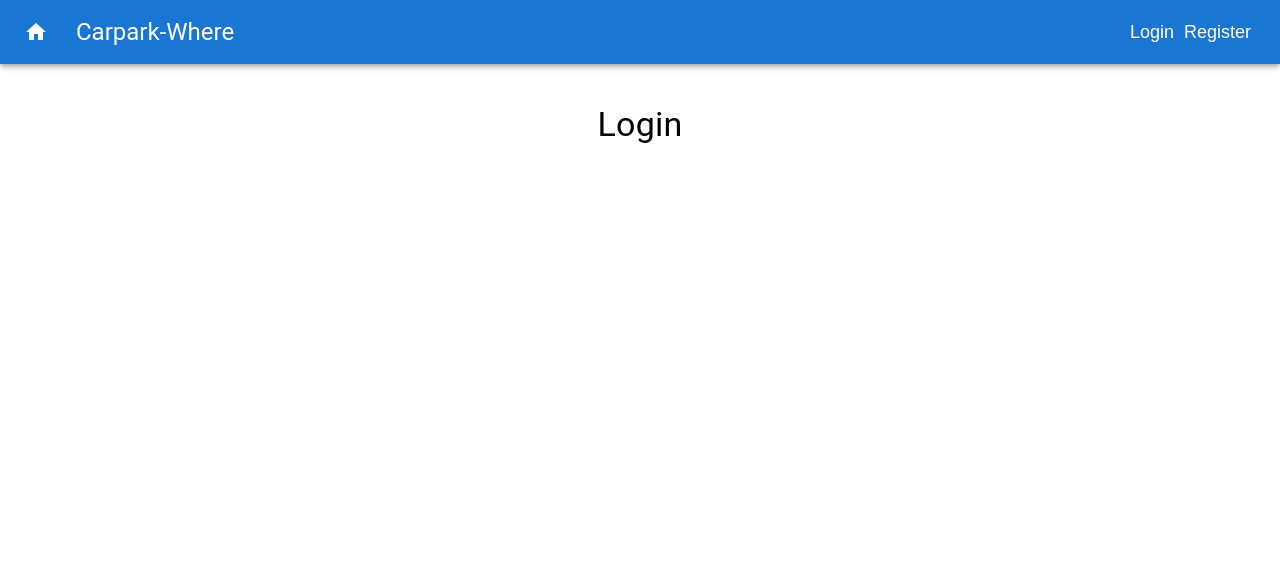
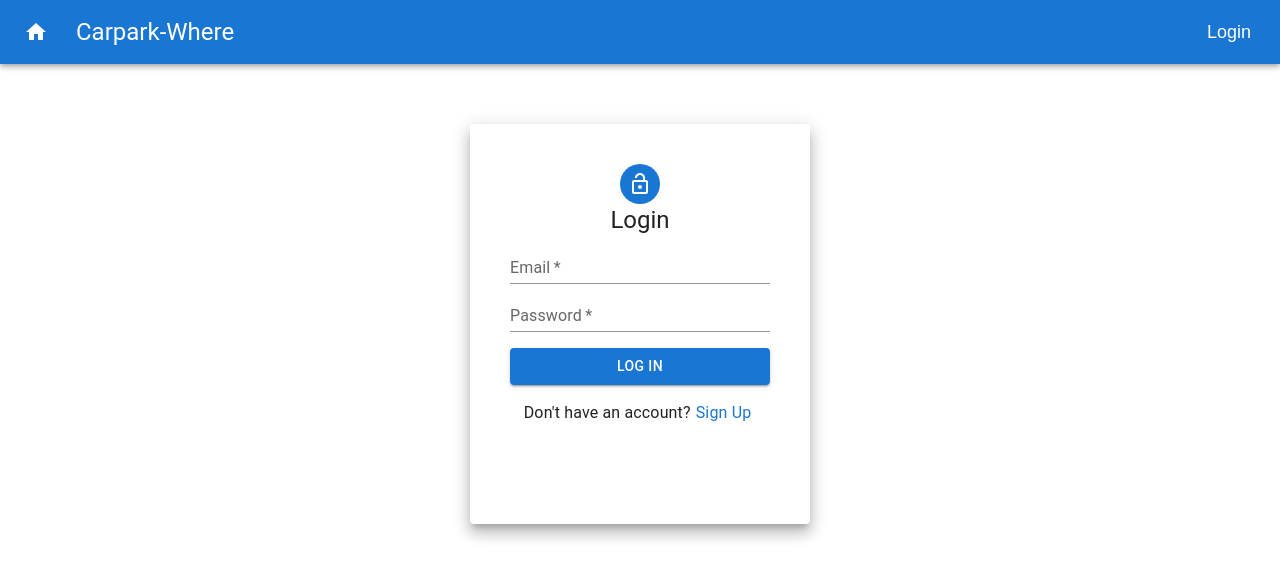
Before and after one commit to michaelseyo/carpark-where, a React (Create React App) app in the folder client/carpark-app/: page /login in a window 1280 px wide. Shown: the top 578 px of the page. Built offline with nearby package versions, Linux system fonts and the light colour scheme.

Commit message:
Create login UI

```diff
--- a/client/carpark-app/src/components/NavBar.js
+++ b/client/carpark-app/src/components/NavBar.js
@@ -19,10 +19,6 @@ export default function NavBar() {
 
     const handleHome = () => {
         navigate("/");
-    }
-
-    const handleRegister = () => {
-        navigate("/register");
     }
 
     const handleLogin = () => {
@@ -69,13 +65,6 @@ export default function NavBar() {
                             >
                                 Login
                             </IconButton>
-                            <IconButton
-                                size="small"
-                                color="inherit"
-                                onClick={handleRegister}
-                            >
-                                Register
-                            </IconButton>
                         </div>
                     )}
                     {auth && (
--- a/client/carpark-app/src/components/pages/Home.js
+++ b/client/carpark-app/src/components/pages/Home.js
@@ -1,5 +1,5 @@
 import React from "react";
-import Container from "@mui/material/Container";
+import Grid from "@mui/material/Grid";
 import Typography from "@mui/material/Typography";
 import Button from "@mui/material/Button";
 
@@ -10,14 +10,14 @@ const getAvailability = async () => {
   }
 export default function Home() {
     return (
-        <Container
+        <Grid
+            align='center'
             sx={{
                 marginTop: 5
             }}
         >
             <Typography
                 variant="h4"
-                align="center"
             >
                 Welcome!
             </Typography>
@@ -26,6 +26,6 @@ export default function Home() {
             >
                 Test
             </Button>
-        </Container>
+        </Grid>
     );
 }
--- a/client/carpark-app/src/components/pages/Login.js
+++ b/client/carpark-app/src/components/pages/Login.js
@@ -1,21 +1,75 @@
-import React from 'react';
-import Container from "@mui/material/Container";
+import React from "react";
+import { useNavigate } from "react-router-dom";
+import Grid from "@mui/material/Grid";
+import Paper from "@mui/material/Paper";
+import Avatar from "@mui/material/Avatar";
 import Typography from "@mui/material/Typography";
+import TextField from "@mui/material/TextField";
 import Button from "@mui/material/Button";
+import Link from "@mui/material/Link";
+import LockOpenIcon from "@mui/icons-material/LockOpen";
 
 export default function Login() {
-    return (
-        <Container
-            sx={{
-                marginTop: 5
-            }}
-        >
-            <Typography
-                variant="h4"
-                align="center"
+  let navigate = useNavigate();
+  const handleSignUp = () => {
+    navigate("/register");
+  };
+
+  const gridStyle = {
+    margin: "60px",
+  };
+  const paperStyle = {
+    padding: "40px",
+    height: "30vh",
+    minHeight: "320px",
+    width: 260,
+    margin: "20px auto",
+  };
+  const avatarStyle = {
+    backgroundColor: "#1976d2",
+  };
+  const btnStyle = {
+    margin: "16px 0",
+  };
+
+  return (
+    <Grid sx={gridStyle}>
+      <Paper elevation={10} sx={paperStyle}>
+        <Grid align="center">
+          <Avatar sx={avatarStyle}>
+            <LockOpenIcon />
+          </Avatar>
+          <Typography variant="h5">Login</Typography>
+          <TextField
+            label="Email"
+            variant="standard"
+            placeholder="Enter email"
+            fullWidth
+            required
+          />
+          <TextField
+            label="Password"
+            variant="standard"
+            placeholder="Enter password"
+            fullWidth
+            type="password"
+            required
+          />
+          <Button type="submit" fullWidth variant="contained" sx={btnStyle}>
+            Log In
+          </Button>
+          <Typography>
+            Don't have an account?
+            <Link
+              sx={{ margin: "5px" }}
+              underline="none"
+              onClick={handleSignUp}
             >
-                Login
-            </Typography>
-        </Container>
-    )
+              Sign Up
+            </Link>
+          </Typography>
+        </Grid>
+      </Paper>
+    </Grid>
+  );
 }
--- a/client/carpark-app/src/components/pages/Register.js
+++ b/client/carpark-app/src/components/pages/Register.js
@@ -1,21 +1,22 @@
 import React from 'react';
-import Container from "@mui/material/Container";
+import Grid from "@mui/material/Grid";
 import Typography from "@mui/material/Typography";
 import Button from "@mui/material/Button";
 
 export default function Register() {
     return (
-        <Container
+        <Grid
+            align='center'
             sx={{
                 marginTop: 5
             }}
+
         >
             <Typography
                 variant="h4"
-                align="center"
             >
                 Register
             </Typography>
-        </Container>
+        </Grid>
     )
 }
```
